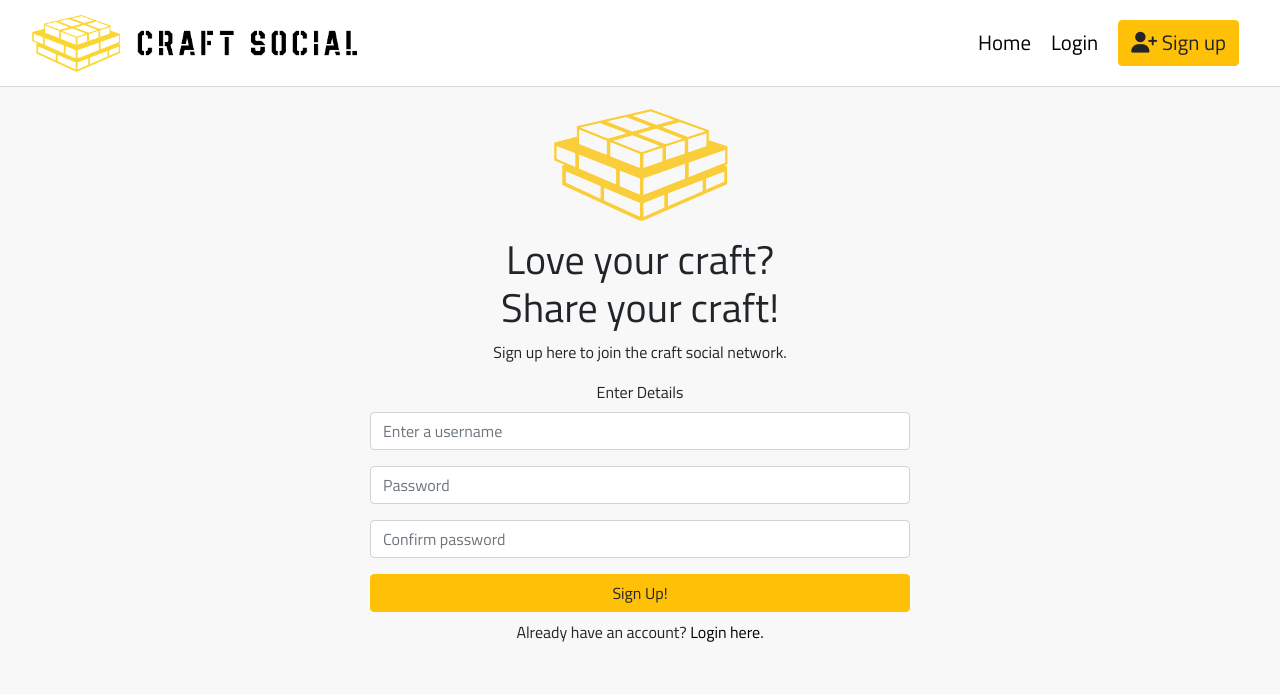
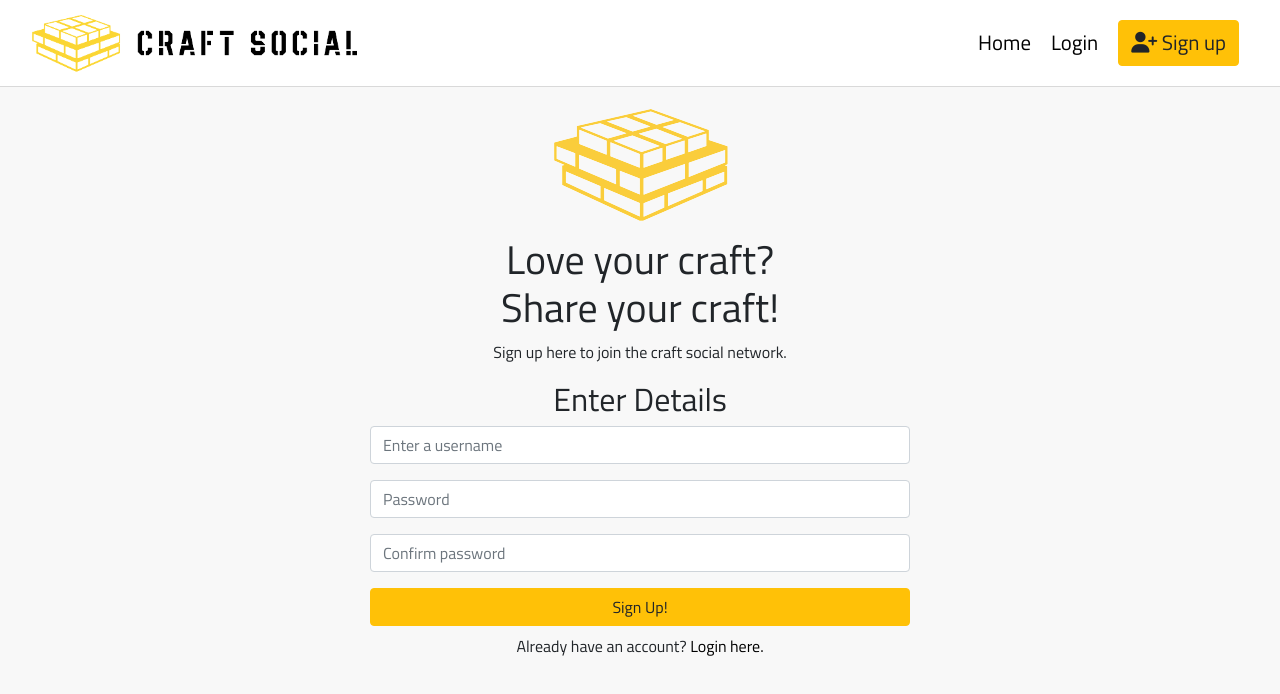
Before and after one commit to mtmanning93/craft-front, a React (Create React App) app: page /signup in a window 1280 px wide. Shown: the top 694 px of the page. Built offline with nearby package versions, Linux system fonts and the light colour scheme.

Commit message:
Add handleSubmit and handleChange functions to SignUpForm

```diff
--- a/src/api/axiosDefaults.js
+++ b/src/api/axiosDefaults.js
@@ -1,5 +1,5 @@
 import axios from "axios";
 
-axios.defaults.baseURL = 'https://craftltd-6c672c6a814e.herokuapp.com'
-axios.defaults.headers.post['Content-Type'] = 'multipart/form-data'
-axios.defaults.withCredentials = true
+axios.defaults.baseURL = "https://craft-api-aeec93e46ff2.herokuapp.com/";
+axios.defaults.headers.post["Content-Type"] = "multipart/form-data";
+axios.defaults.withCredentials = true;
--- a/src/pages/auth/SignUpForm.js
+++ b/src/pages/auth/SignUpForm.js
@@ -1,9 +1,39 @@
-import React from "react";
-import { Row, Col, Form, Button } from "react-bootstrap";
-import { Link } from "react-router-dom";
+import React, { useState } from "react";
+import { Row, Col, Form, Button, Alert } from "react-bootstrap";
+import { Link, useHistory } from "react-router-dom";
 import icon from "../../assets/icon_nobg.png";
+import axios from "axios";
 
 const SignUpForm = () => {
+  const [signUpData, setSignUpData] = useState({
+    username: "",
+    password1: "",
+    password2: ""
+  });
+
+  const { username, password1, password2 } = signUpData;
+
+  const [errors, setErrors] = useState({});
+
+  const history = useHistory();
+
+  const handleChange = (event) => {
+    setSignUpData({
+      ...signUpData,
+      [event.target.name]: event.target.value,
+    });
+  };
+
+  const handleSubmit = async (event) => {
+    event.preventDefault();
+    try {
+      await axios.post("/dj-rest-auth/registration/", signUpData);
+      history.push("/signin");
+    } catch (err) {
+      setErrors(err.response?.data);
+    }
+  };
+
   return (
     <Row>
       <Col className="m-auto text-center" md={6}>
@@ -14,30 +44,46 @@
           Share your craft!
         </h1>
         <p>Sign up here to join the craft social network.</p>
-        <Form className="mb-2">
-          <Form.Label>Enter Details</Form.Label>
-          <Form.Group controlId="formBasicEmail">
+
+        <Form onSubmit={handleSubmit} className="mb-2">
+          <h2>Enter Details</h2>
+          <Form.Group controlId="username">
+            <Form.Label className="d-none">Username</Form.Label>
             <Form.Control
               type="text"
               placeholder="Enter a username"
               name="username"
+              value={username}
+              onChange={handleChange}
             />
           </Form.Group>
-          <Form.Group controlId="formPassword1">
+          {errors.username?.map((message, idx) => (
+            <Alert variant="warning" key={idx}>
+              {message}
+            </Alert>
+          ))}
+
+          <Form.Group controlId="password1">
+            <Form.Label className="d-none">Password</Form.Label>
             <Form.Control
               type="password"
               placeholder="Password"
               name="password1"
+              value={password1}
+              onChange={handleChange}
             />
           </Form.Group>
-          <Form.Group controlId="formPassword2">
+          <Form.Group controlId="password2">
+            <Form.Label className="d-none">Confirm password</Form.Label>
             <Form.Control
               type="password"
               placeholder="Confirm password"
               name="password2"
+              value={password2}
+              onChange={handleChange}
             />
           </Form.Group>
-
+          {/* make button seperate component? */}
           <Button variant="warning" size="md" type="submit" block>
             Sign Up!
           </Button>
```
